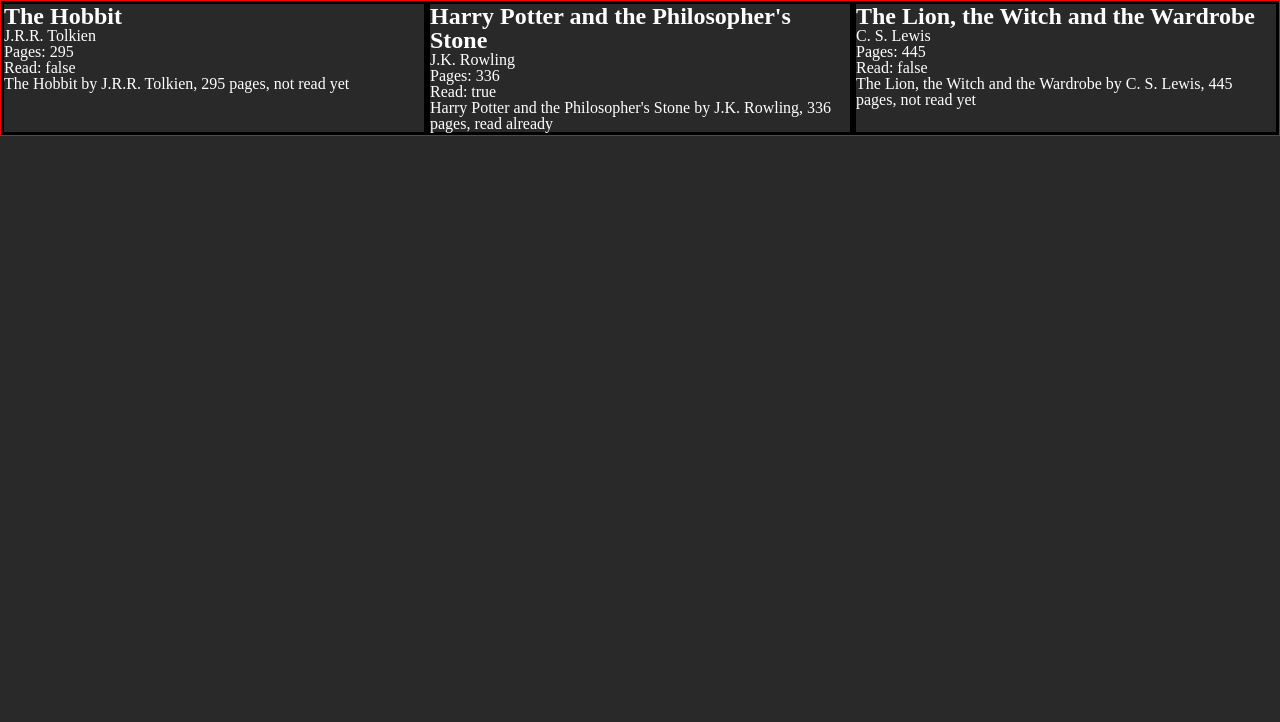
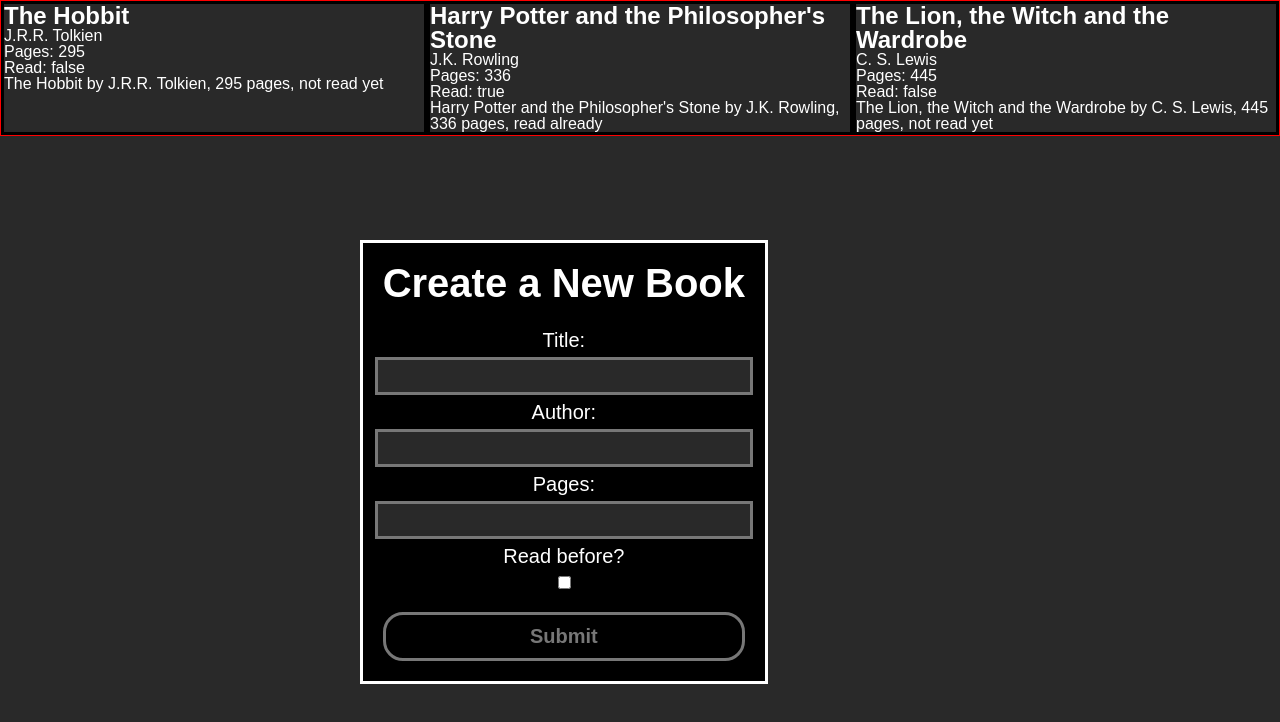
Before and after one commit to jmart6784/odin-library, a plain HTML site: page index.html in a window 1280 px wide. Drawn offline with Linux system fonts and the light colour scheme; a web font is replaced by a local one.

Commit message:
Added pop-up form with styling

```diff
--- a/index.html
+++ b/index.html
@@ -1,12 +1,31 @@
 <!DOCTYPE html>
 <html lang="en">
 <head>
+  <link href="https://fonts.googleapis.com/css2?family=Kodchasan:wght@300;400;700&display=swap" rel="stylesheet">
    <link rel="stylesheet" href="styles.css">
   <meta charset="UTF-8">
   <meta name="viewport" content="width=device-width, initial-scale=1.0">
   <title>Book Constructor</title>
 </head>
 <body>
+  <div id="pop-up">
+    <h1 id="pu-title">Create a New Book</h1>
+
+    <p class="label">Title:</p>
+    <input type="text" class="pu-input">
+
+    <p class="label">Author:</p>
+    <input type="text" class="pu-input">
+
+    <p class="label">Pages:</p>
+    <input type="text" class="pu-input">
+
+    <p class="label">Read before?</p>
+    <input type="checkbox">
+
+    <button id="pu-btn">Submit</button>
+  </div>
+
   <div id="container">
 
   </div>
--- a/styles.scss
+++ b/styles.scss
@@ -47,8 +47,15 @@ table {
 	border-spacing: 0;
 }
 
+$dark-gray: rgb(41, 41, 41);
+$medium-gray: rgb(119, 119, 119);
+
 body {
-  background-color: rgb(41, 41, 41);
+  background-color: $dark-gray;
+}
+
+* {
+  font-family: 'Kodchasan', sans-serif;
 }
 
 h1, h2, h3, h4, h5, h6, p, div, span, ul, ol, li {
@@ -64,3 +71,59 @@ h1, h2, h3, h4, h5, h6, p, div, span, ul, ol, li {
 .book-div {
   border: 3px solid rgb(0, 0, 0);
 }
+
+// Pop up form
+#pop-up {
+  border: 3px solid white;
+  background-color: black;
+  width: fit-content;
+  display: grid;
+  align-items: center;
+  justify-items: center;
+  padding: 20px;
+  position: absolute;
+  top: 30%;
+  right: 40%;
+}
+
+#pu-title {
+  font-size: 40px;
+  margin-bottom: 20px;
+}
+
+.label {
+  font-size: 20px;
+  margin: 7px 0 7px 0;
+}
+
+.pu-input {
+  background-color: $dark-gray;
+  border: 3px solid $medium-gray;
+  width: 100%;
+  height: 30px;
+  color: white;
+  font-size: 20px;
+  padding-left: 7px;
+}
+
+.pu-input:hover {
+  border: 3px solid white;
+}
+
+#pu-btn {
+  width: 100%;
+  background-color: black;
+  color: $medium-gray;
+  border: 3px solid $medium-gray;
+  padding: 10px 0 10px 0;
+  font-weight: 900;
+  font-size: 20px;
+  margin-top: 20px;
+  border-radius: 20px;
+}
+
+#pu-btn:hover {
+  background-color: white;
+  color: black;
+  border: 3px solid white;
+}
```
Also changed, not shown: styles.css, 1 other file.
